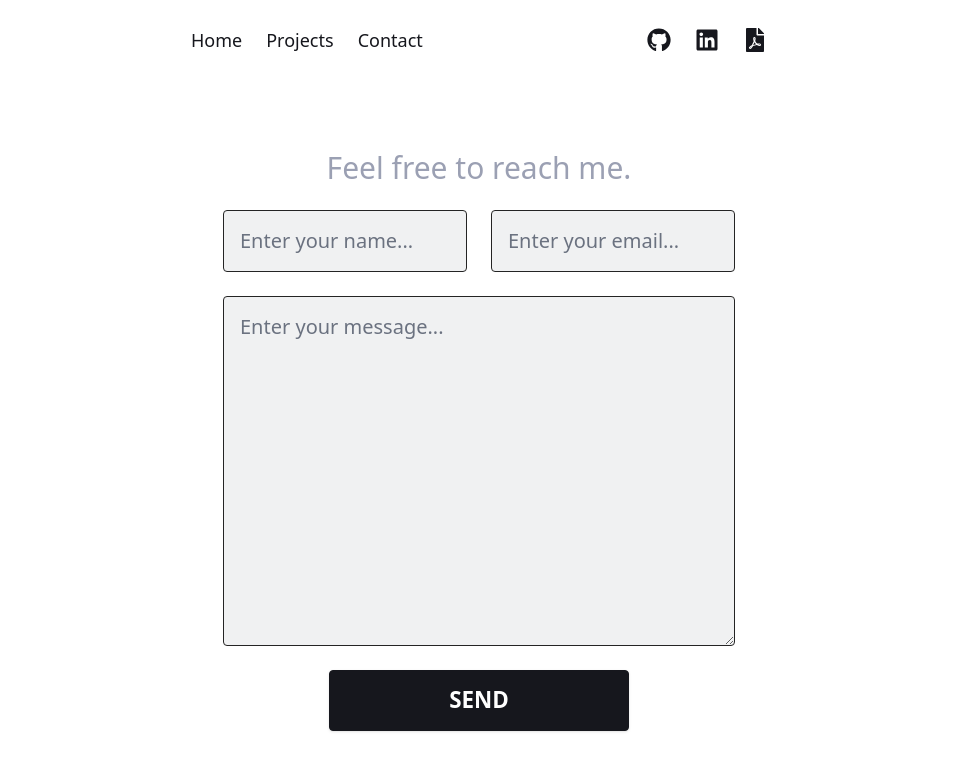
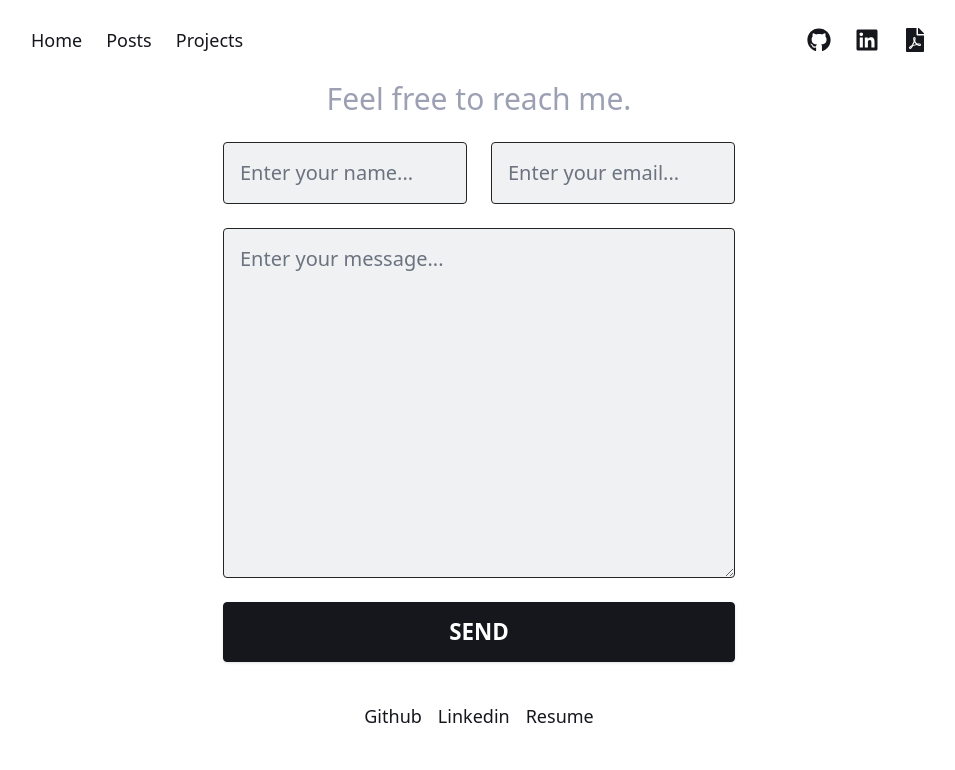
Before and after one commit to pefelippe/Portfolio, a Next.js app: page /contact in a window 1280 px wide. Shown: the top 770 px of the page, without its empty margins (161-1116 px from the left). Built offline with nearby package versions, Linux system fonts and the light colour scheme.

Commit message:
creating post folder, moving contact to index

```diff
--- a/pages/contact.tsx
+++ b/pages/contact.tsx
@@ -10,7 +10,7 @@ function Contact() {
       initial={{ opacity: 0, y: 50 }}
       whileInView={{ opacity: 1, y: 0 }}
       transition={{ duration: 0.5 }}
-      className="min-h-[90vh] text-xl w-full max-w-xl mx-auto text-center
+      className="text-xl w-full max-w-xl mx-auto text-center
       flex flex-col justify-center gap-6 px-8 "
     >
       <h1 className="font-thin text-3xl  leading-tight text-gray-100 ">
--- a/pages/index.tsx
+++ b/pages/index.tsx
@@ -15,6 +15,7 @@ export default function Home() {
     >
       <About />
       <BlogPosts />
+      <Contact />
     </motion.div>
   );
 }
--- /dev/null
+++ b/pages/posts/[id].tsx
@@ -0,0 +1,9 @@
+import React from "react";
+
+type Props = {
+  projectId: Number;
+};
+
+export default function Post({ projectId }: Props) {
+  return <div>[projectId]</div>;
+}
--- /dev/null
+++ b/pages/posts/index.tsx
@@ -0,0 +1,18 @@
+import { motion } from "framer-motion";
+import React from "react";
+
+function Posts() {
+  return (
+    <motion.div
+      initial={{ opacity: 0, y: 50 }}
+      whileInView={{ opacity: 1, y: 0 }}
+      transition={{ duration: 0.5 }}
+      id="work"
+      className="max-w-xl flex mx-auto py-20 min-h-[80vh]"
+    >
+      <div className="flex flex-col w-full gap-20">Work in Progress</div>
+    </motion.div>
+  );
+}
+
+export default Posts;
--- a/src/components/BlogPosts.tsx
+++ b/src/components/BlogPosts.tsx
@@ -1,6 +1,7 @@
 import { motion } from "framer-motion";
+import Link from "next/link";
+
 import AnimatedBtn from "../components/animated/AnimatedBtn";
-import Link from "next/link";
 
 const posts = [
   {
@@ -56,10 +57,10 @@ const posts = [
 export default function BlogPosts({ qnt = 0 }) {
   const postsToShow = qnt > 0 ? posts.slice(0, qnt) : posts;
   return (
-    <div className=" mx-auto gap-4 flex flex-col max-w-md">
+    <div className=" mx-auto gap-4 flex flex-col max-w-xl">
       <div className="flex  text-start w-full justify-center ">
         <h2 className="font-thin text-3xl  leading-tight text-gray-100  ">
-          Latest Posts
+          Latest Posts.
         </h2>
 
         {/* <Link
--- a/src/components/MessageForm.tsx
+++ b/src/components/MessageForm.tsx
@@ -72,9 +72,9 @@ export default function MessageForm({}: Inputs) {
       </form>
 
       <button
-        className="bg-gray-850 py-4  w-full md:max-w-[300px]  shadow hover:bg-gray-850/70
+        className="bg-gray-850 py-4  w-full   shadow hover:bg-gray-850/70
         rounded  uppercase border border-gray-850 mx-auto
-         font-semibold text-[1.4rem]  leading-[1.2]  text-[#fff] hover:text-blue  hover:border-blue transition-all"
+         font-semibold text-[1.4rem]  leading-[1.2]  text-[#fff]  transition-all"
       >
         {isLoading ? (
           <svg
--- a/src/components/layout/Header.tsx
+++ b/src/components/layout/Header.tsx
@@ -6,24 +6,21 @@ import { FaFilePdf, FaGithub, FaLinkedin } from "react-icons/fa";
 const Navbar = () => {
   return (
     <motion.nav
-      className="h-[10vh]  items-center text-gray-850   mx-auto font-light text-lg flex max-md:px-8  max-w-xl
+      className="h-[10vh]  items-center text-gray-850   mx-auto font-light text-lg flex max-md:px-8  max-w-4xl
     w-full justify-between"
     >
       <nav className=" flex gap-6 text-md items-center">
         <Link className="hover:text-blue" target="" href="/">
           Home
         </Link>
+        <Link className="hover:text-blue" target="" href="/posts">
+          Posts
+        </Link>
         <Link className="hover:text-blue" target="" href="/projects">
           Projects
         </Link>
-
-        <Link className="hover:text-blue" target="" href="/contact">
-          Contact
-        </Link>
       </nav>
       <div className="flex gap-6">
-
-
         <Link
           className="hover:text-blue"
           target="_blank"
--- a/src/content/About.tsx
+++ b/src/content/About.tsx
@@ -1,11 +1,11 @@
 /* eslint-disable react/no-unescaped-entities */
 import { motion } from "framer-motion";
+import Link from "next/link";
 import React from "react";
+import { FaFilePdf } from "react-icons/fa";
 
 import AnimatedBtn from "../components/animated/AnimatedBtn";
 import Skills from "./Skills";
-import { FaFilePdf } from "react-icons/fa";
-import Link from "next/link";
 
 export default function About() {
   return (
@@ -32,7 +32,9 @@ export default function About() {
         </h1>
       </div>
 
-      <div className="w-full flex gap-6 items-center justify-center text-lg  font-medium max-w-xl ">
+      <Skills />
+
+      {/* <div className="w-full flex gap-6 items-center justify-center text-lg  font-medium max-w-xl ">
         <Link className="hover:underline" href="/contact">
           <motion.p
             whileHover={{
@@ -51,7 +53,7 @@ export default function About() {
         >
           <>Resume</>
         </AnimatedBtn>
-      </div>
+      </div> */}
     </motion.div>
   );
 }
```
